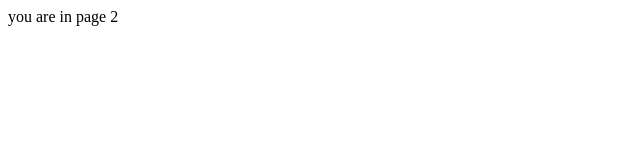
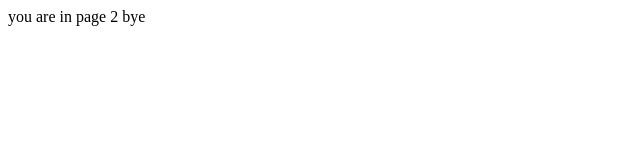
Before and after one commit to arash99s/arsahProject, a plain HTML site: page page2.html in a window 1280 px wide. Shown: the full height of the page, 0-640 px from the left. Drawn offline with Linux system fonts and the light colour scheme.

Commit message:
adding html to pages

```diff
--- a/page2.html
+++ b/page2.html
@@ -1 +1,6 @@
+<html>
+<body>
 you are in page 2
+bye
+</body>
+</html>
```
Also changed, not shown: page1.html (+4 -0 lines), page3.html (+4 -0 lines).
